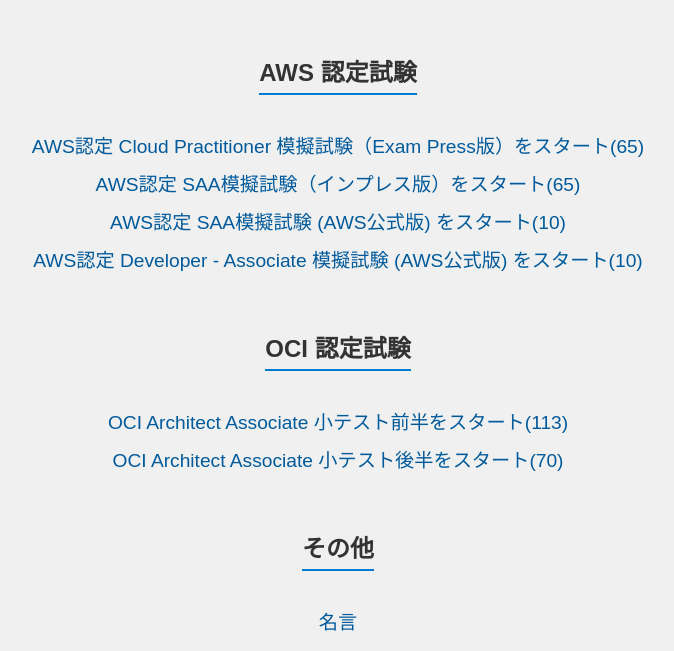
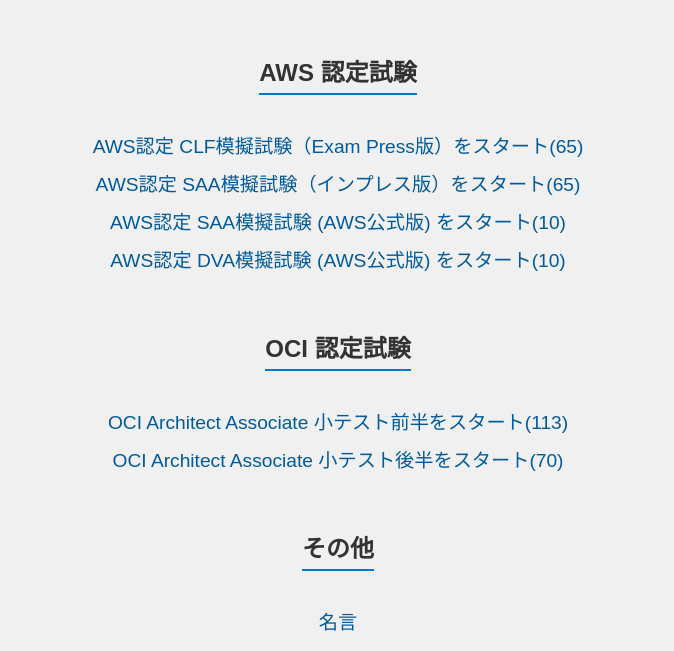
Before and after one commit to Ares2023/Sample, a plain HTML site: page index.html in a window 1280 px wide. Shown: the part 174-825 px from the top of the page, without its empty margins (302-976 px from the left). Drawn offline with Linux system fonts and the light colour scheme.

Commit message:
Update index.html

```diff
--- a/index.html
+++ b/index.html
@@ -46,10 +46,10 @@
 
     <h2>AWS 認定試験</h2>
     <ul>
-        <li><a href="aws_clf_test.html">AWS認定 Cloud Practitioner 模擬試験（Exam Press版）をスタート(65)</a></li>
+        <li><a href="aws_clf_test.html">AWS認定 CLF模擬試験（Exam Press版）をスタート(65)</a></li>
         <li><a href="aws_saa_test.html">AWS認定 SAA模擬試験（インプレス版）をスタート(65)</a></li>
         <li><a href="aws_saa_test_pdf.html">AWS認定 SAA模擬試験 (AWS公式版) をスタート(10)</a></li>
-        <li><a href="aws_dva_test_pdf.html">AWS認定 Developer - Associate 模擬試験 (AWS公式版) をスタート(10)</a></li>
+        <li><a href="aws_dva_test_pdf.html">AWS認定 DVA模擬試験 (AWS公式版) をスタート(10)</a></li>
     </ul>
 
     <h2>OCI 認定試験</h2>
```
